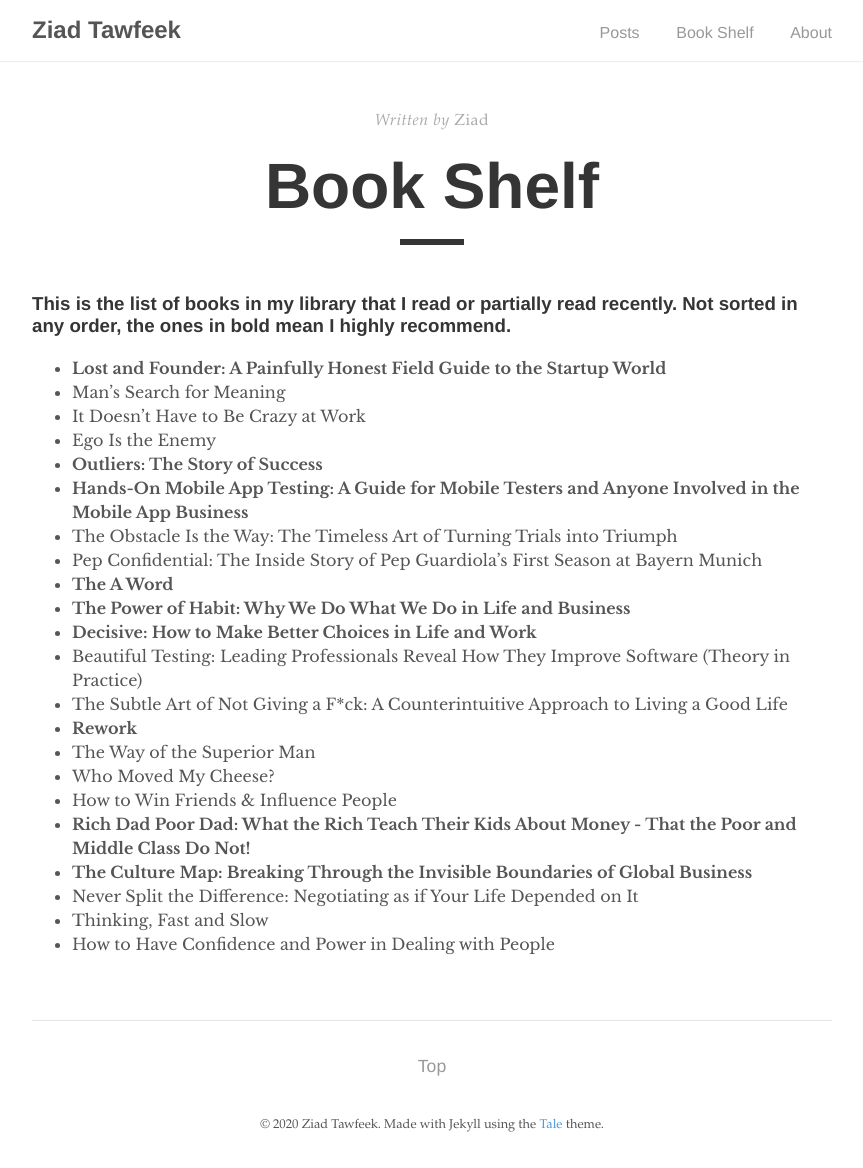
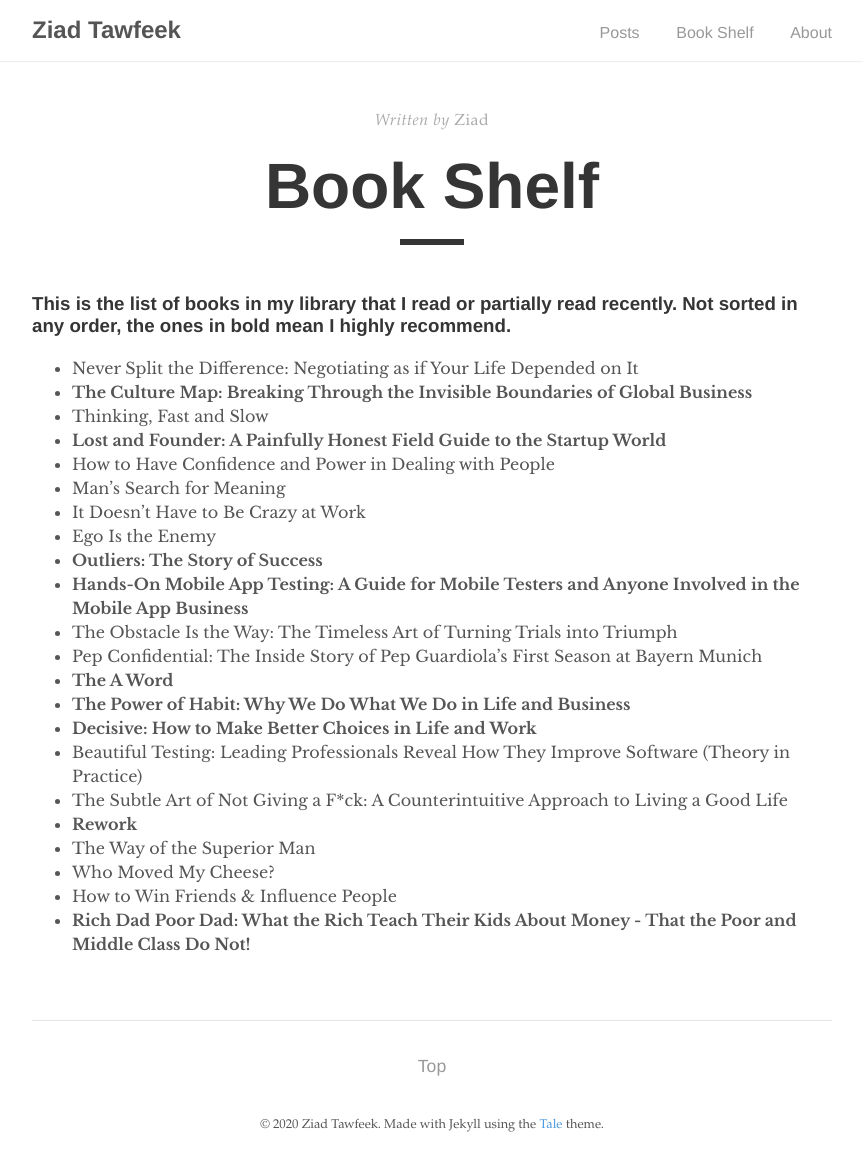
Before and after one commit to ziadtawfeek/web, a Jekyll site: the page built from _pages/book-shelf.md, in a window 1280 px wide. Shown: the whole page, without its empty margins (208-1071 px from the left). Built offline with Jekyll 4.4.1, drawn with Linux system fonts in a browser that asks for light colours; part of the change alters nothing that is shown.

```diff
--- a/_pages/book-shelf.md
+++ b/_pages/book-shelf.md
@@ -7,7 +7,11 @@ permalink: /book-shelf/
 
 ### This is the list of books in my library that I read or partially read recently. Not sorted in any order, the ones in bold mean I highly recommend.
 
+- Never Split the Difference: Negotiating as if Your Life Depended on It
+- **The Culture Map: Breaking Through the Invisible Boundaries of Global Business**
+- Thinking, Fast and Slow
 - **Lost and Founder: A Painfully Honest Field Guide to the Startup World**
+- How to Have Confidence and Power in Dealing with People
 - Man's Search for Meaning
 - It Doesn't Have to Be Crazy at Work
 - Ego Is the Enemy
@@ -25,7 +29,3 @@ permalink: /book-shelf/
 - Who Moved My Cheese?
 - How to Win Friends & Influence People
 - **Rich Dad Poor Dad: What the Rich Teach Their Kids About Money - That the Poor and Middle Class Do Not!**
-- **The Culture Map: Breaking Through the Invisible Boundaries of Global Business**
-- Never Split the Difference: Negotiating as if Your Life Depended on It
-- Thinking, Fast and Slow
-- How to Have Confidence and Power in Dealing with People
```
